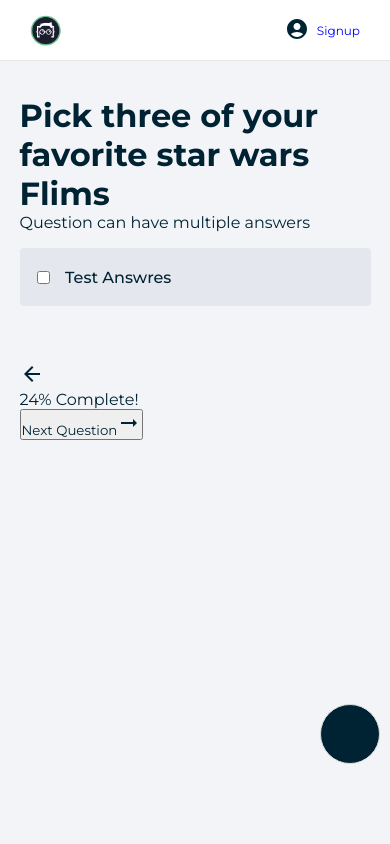
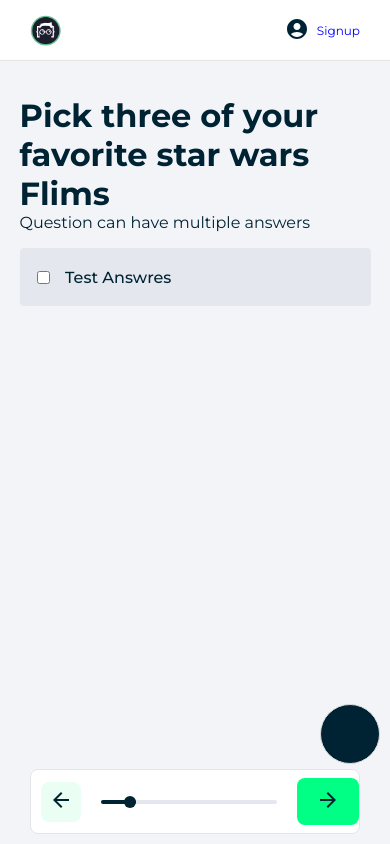
Before and after one commit to mahbubmustufa/quiz, a React (Vite) app in the folder quizapp/: page /signup in a window 390 px wide. Built offline with nearby package versions, Linux system fonts and the light colour scheme.

Commit message:
progress bar done

```diff
--- a/quizapp/src/components/Button.jsx
+++ b/quizapp/src/components/Button.jsx
@@ -1,9 +1,5 @@
 import React from "react";
 import classes from "./styles/Button.module.css";
-export default function Button({ children }) {
-	return (
-		<div className={classes.button}>
-			<span>{children}</span>
-		</div>
-	);
+export default function Button({ className, children }) {
+	return <div className={`${classes.button} ${className}`}>{children}</div>;
 }
--- a/quizapp/src/components/ProgressBar.jsx
+++ b/quizapp/src/components/ProgressBar.jsx
@@ -1,11 +1,12 @@
 import ArrowBackIcon from "@mui/icons-material/ArrowBack";
-import ArrowRightAltIcon from "@mui/icons-material/ArrowRightAlt";
+import ArrowForwardIcon from "@mui/icons-material/ArrowForward";
 import React from "react";
+import Button from "./Button";
 import classes from "./styles/ProgressBar.module.css";
 
 export default function ProgressBar() {
 	return (
-		<div className={classes}>
+		<div className={classes.progressBar}>
 			<div className={classes.backButton}>
 				<span>
 					<ArrowBackIcon />
@@ -14,19 +15,17 @@
 			<div className={classes.rangeArea}>
 				<div className={classes.tooltip}>24% Complete!</div>
 				<div className={classes.rangeBody}>
-					<div className={classes.backButton}>
 					<div className={classes.progress} style={{ width: "20%" }}></div>
 				</div>
 			</div>
 			<a>
-					<button className={classes.next}>
+				<Button className={classes.next}>
 					<span>Next Question</span>
 					<span>
-							<ArrowRightAltIcon />
+						<ArrowForwardIcon />
 					</span>
-					</button>
+				</Button>
 			</a>
-			</div>
 		</div>
 	);
 }
--- a/quizapp/src/components/pages/Signup.jsx
+++ b/quizapp/src/components/pages/Signup.jsx
@@ -19,7 +19,9 @@
 					<TextInput type="password" placeholder="Confirm password" />
 
 					<Checkbox text="I agree to the trems &amp; conditation" />
-					<Button>Submit Now</Button>
+					<Button>
+						<span>Submit Now</span>
+					</Button>
 					<div className="info">
 						Already have an account? <a href="login.html">Login</a> instead.
 					</div>
--- a/quizapp/src/components/styles/ProgressBar.module.css
+++ b/quizapp/src/components/styles/ProgressBar.module.css
@@ -0,0 +1,112 @@
+.progressBar {
+	width: calc(100vw - 100px);
+	height: 65px;
+	position: fixed;
+	left: 0;
+	right: 0;
+	bottom: 20px;
+	margin: 0 auto;
+	background: #fff;
+	border: 1px solid #e5e5e5;
+	border-radius: 8px;
+	display: grid;
+	justify-content: space-between;
+	align-items: center;
+	grid-template-columns: 50px 1fr auto;
+	gap: 20px;
+}
+
+.progressBar .backButton {
+	width: 50px;
+	height: 50px;
+	border-radius: 8px;
+	margin-left: 10px;
+	background: #47f5901c;
+	display: flex;
+	justify-content: center;
+	align-items: center;
+	cursor: pointer;
+}
+
+.progressBar .backButton:hover {
+	background: #47f5953a;
+}
+
+@media only screen and (max-width: 1024px) {
+	.progressBar {
+		width: calc(100vw - 60px);
+		bottom: 10px;
+	}
+
+	.progressBar .backButton {
+		width: 40px;
+		height: 40px;
+	}
+
+	.next span:first-child {
+		display: none;
+	}
+}
+
+.rangeArea {
+	width: 100%;
+	position: relative;
+	margin: 0 auto;
+}
+
+.rangeBody {
+	width: 100%;
+	height: 4px;
+	margin: 0 auto;
+	background: #e4e8ee;
+	border: none;
+	outline: none;
+	border-radius: 20px;
+}
+
+.progress {
+	height: 4px;
+	background: var(--fontPrimary);
+	border-radius: 20px;
+	position: relative;
+	transition: width 0.3s ease;
+}
+
+.progress::after {
+	content: "";
+	height: 12px;
+	width: 12px;
+	position: absolute;
+	right: 0;
+	border-radius: 100%;
+	background-color: var(--fontPrimary);
+	transform: translateY(-50%);
+	top: 50%;
+	cursor: pointer;
+}
+
+.tooltip {
+	position: absolute;
+	top: -70px;
+	/* left: calc(70% - 65px); */
+	width: 130px;
+	background-color: var(--fontPrimary);
+	color: #fff;
+	padding: 0.8rem 1rem;
+	border-radius: 7px;
+	font-size: 12px;
+	font-weight: 600;
+	display: none;
+}
+
+.tooltip::after {
+	content: "";
+	width: 15px;
+	height: 15px;
+	background-color: var(--fontPrimary);
+	border-radius: 4px;
+	bottom: 0;
+	left: 50%;
+	position: absolute;
+	transform: rotate(45deg) translate(-50%, 100%);
+}
```
Lines whose indentation alone changed are shown as unchanged.
